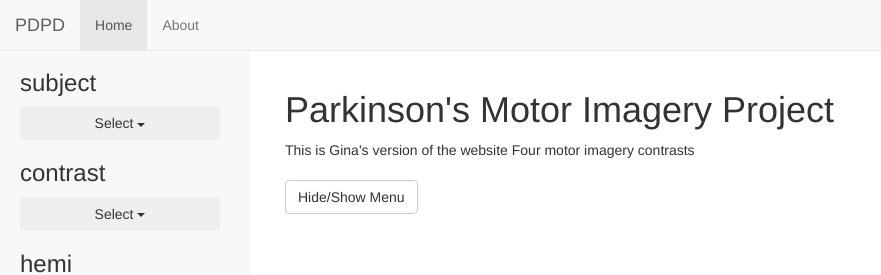
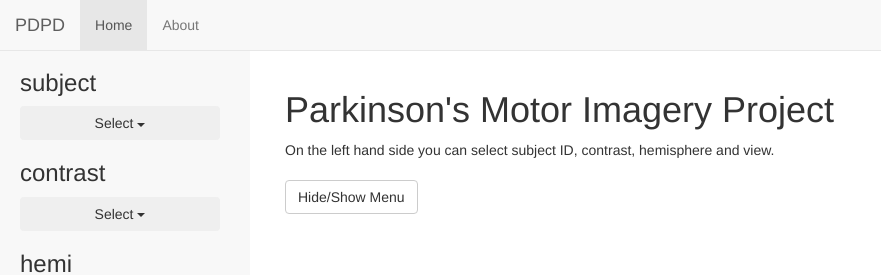
Before and after one commit to ginakirkish/piloting, a plain HTML site: page QA/index.html in a window 1280 px wide. Shown: the top 275 px of the page, without its empty margins (0-881 px from the left). Drawn offline with Linux system fonts and the light colour scheme.

```diff
--- a/QA/index.html
+++ b/QA/index.html
@@ -38,8 +38,7 @@
 	                      <div class="col-lg-12">
 
 							  <h1>Parkinson's Motor Imagery Project</h1>
-	                        	This is Gina's version of the website
-					Four motor imagery contrasts
+	                        	On the left hand side you can select subject ID, contrast, hemisphere and view.
 						  <br>
 							  <br>
 	                          <a href="#menu-toggle" class="btn btn-default" id="menu-toggle">Hide/Show Menu</a>
```
